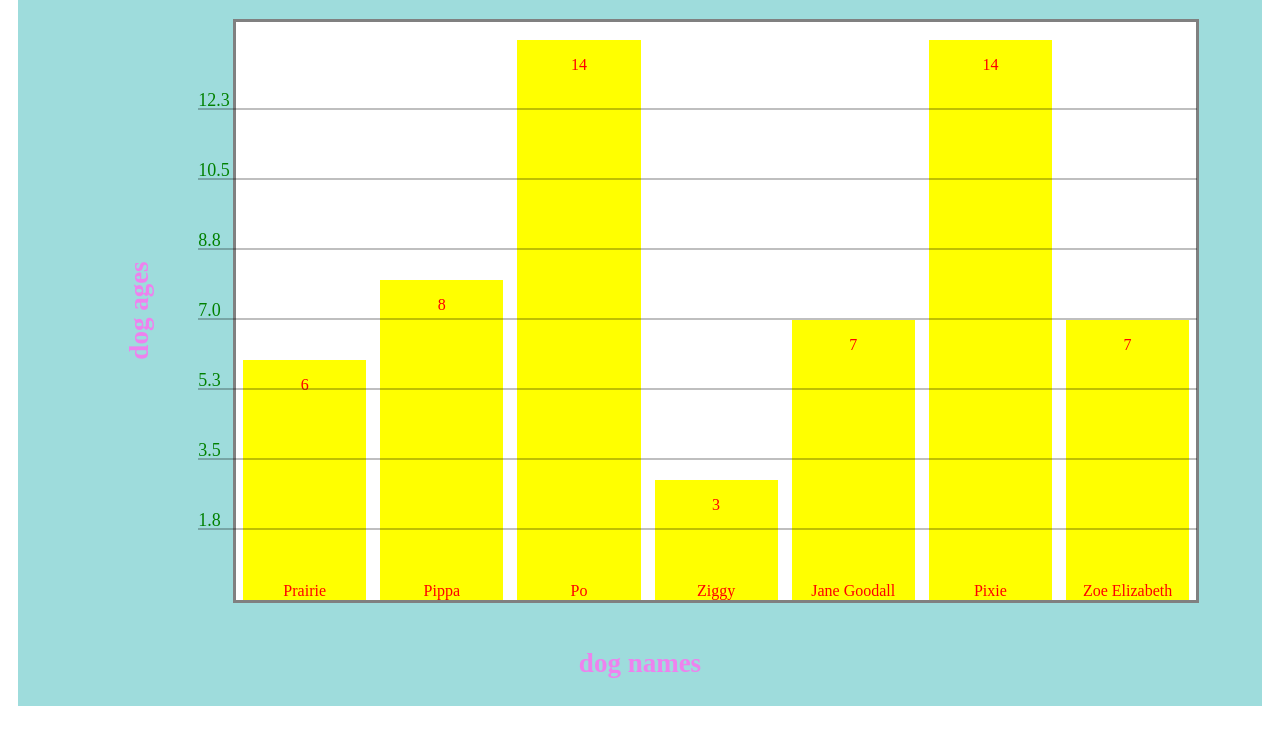
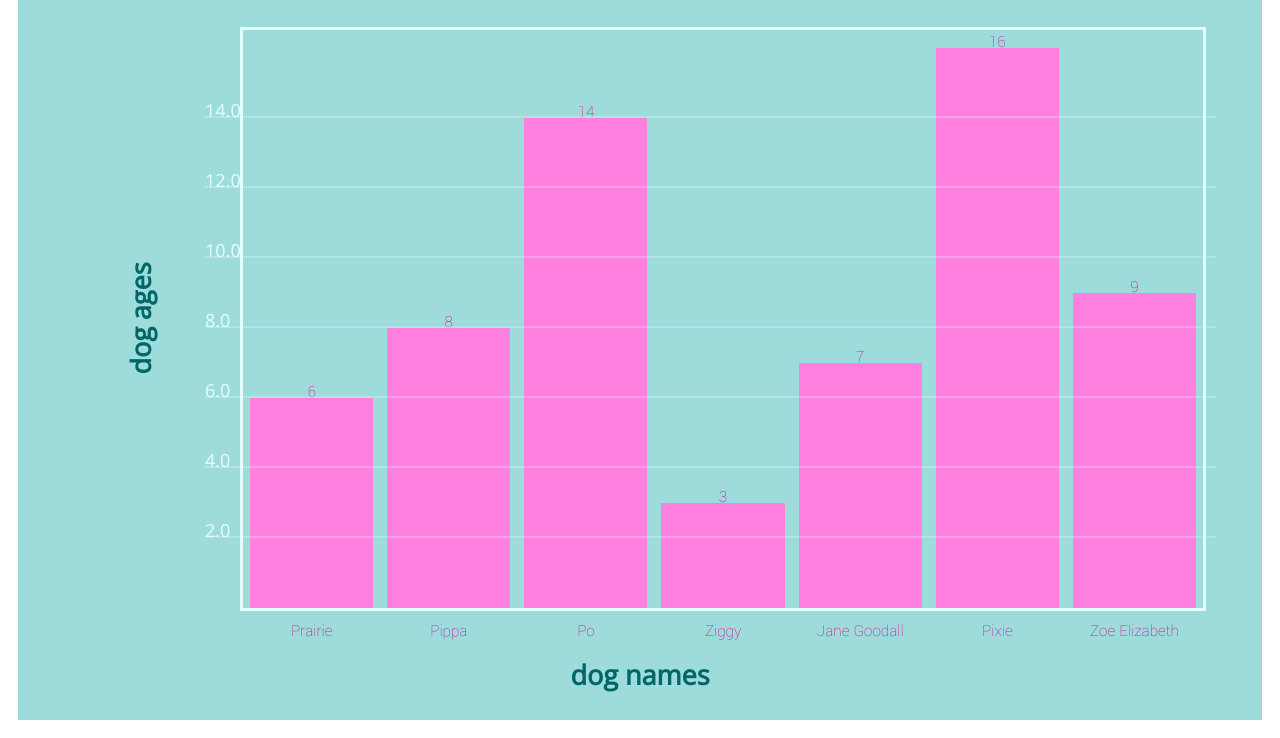
Before and after one commit to bainjen/bar-chart-stretch, a website: page bar-chart.html in a window 1280 px wide. Shown: the part 110-848 px from the top of the page. Drawn offline with nearby package versions, Linux system fonts and the light colour scheme.

Commit message:
adjust fonts, change margins on bard to push text above and below bar, stylistic tweaks.

```diff
--- a/bar-chart.css
+++ b/bar-chart.css
@@ -7,6 +7,7 @@ body {
   font-size: 18px;
   color: blue;
   margin: 1em;
+
 }
 
 .param-choices {
@@ -17,6 +18,8 @@ body {
   display: flex;
   flex-direction: column;
   align-items: center;
+  font-family: 'Open Sans', sans-serif;
+
 }
 
 .graph-container {
--- a/bar-chart.html
+++ b/bar-chart.html
@@ -4,6 +4,7 @@
   <head>
     <meta charset="utf-8">
     <link rel="stylesheet" href="./bar-chart.css">
+    <link href="https://fonts.googleapis.com/css2?family=Open+Sans&family=Yantramanav:wght@100&display=swap" rel="stylesheet">
     <title>Bar Chart Generator</title>
   </head>
 
--- a/bar-chart.js
+++ b/bar-chart.js
@@ -23,11 +23,11 @@ let data = [
   },
   {
     name: 'Pixie',
-    age: 14,
+    age: 16,
   },
   {
     name: 'Zoe Elizabeth',
-    age: 7,
+    age: 9,
   },
 ];
 
@@ -36,17 +36,20 @@ let data = [
 let options = {
   chartName: 'My dogs',
   chartNameSize: '37px',
-  chartNameColor: 'pink',
-  barColor: 'yellow',
-  barLabelColor: 'red',
-  barLabelSize: '16px',
+  chartNameColor: '#006666',
+  backgroundColor: 'rgb(158, 220, 220)',
+  borderColor: '#e6ffff',
+  barColor: '#ff80df',
+  barLabelColor: '#cc0099',
+  barLabelSize: '17px',
   titleY: 'dog ages',
   titleYSize: '27px',
-  titleYColor: 'violet',
+  titleYColor: '#006666',
   titleX: 'dog names',
   titleXSize: '27px',
-  titleXColor: 'violet',
-  numOfTicks: '7'
+  titleXColor: '#006666',
+  numOfTicks: '7',
+  valColor: '#e6ffff'
 
 };
 
@@ -87,10 +90,8 @@ function appendTicks(options, data) {
       'left': '-35px',
       'height': '70vh',
       'padding-top': '1em',
-      // 'width': '12px',
       'justify-content': 'space-evenly',
-      'color': 'green'
-      // 'border': '2px black solid'
+      'color': options.valColor
     })
 
     $(`#tickdiv-${l}`).css({
@@ -101,25 +102,16 @@ function appendTicks(options, data) {
     $(`#tickval-${l}`).css({
       'position': 'absolute',
       'left': '-3px',
-      // 'width': '40px',
       'height': '2px',
-      // 'margin-bottom': '2px',
-      // 'background-color': 'black',
-      // 'bottom': (chartHeight/ (parseInt(options.numOfTicks) + 1)) * (l + 1)
-      // 'bottom': `${20 * (l + 1)}%`
-      // 'bottom': `${chartHeight * ((l + 1)/ parseInt(options.numTicks) )}px`
     })
 
     $(`#tickline-${l}`).css({
       'position': 'absolute',
       'left': '-3px',
-      'width': '78vw',
+      'width': '79vw',
       'height': '2px',
-      'background-color': 'black',
+      'background-color': options.valColor,
       'opacity': '25%',
-      // 'bottom': `${20 * (l + 1)}%`
-      // 'bottom': (chartHeight/ (parseInt(options.numOfTicks) + 1)) * (l + 1)
-      // 'bottom': `${chartHeight * ((l + 1)/ parseInt(options.numTicks) )}px`
     })
 
 
@@ -155,16 +147,13 @@ function createGraphArea(element, options, data) {
     'font-size': options.titleXSize,
     'color': options.titleXColor
   });
-  // $('#grid-line').css({
-  //   'color': 'gray',
-
-  // });
 
   $('.graph-container').css({
     'display': 'flex',
     'justify-content': 'space-evenly',
     'height': '70vh',
-    'padding-top': '1em'
+    'padding-top': '1em',
+    'background-color' : options.backgroundColor
   });
 
   console.log($('.graph-container').height())
@@ -181,6 +170,10 @@ function addBar(data, xVar, yVar) {
   for (let i = 0; i < data.length; i++) {
     $('.graph-container').append(`<div id="bar-${i}" class="bar"><p class='yData'>${data[i][yVar]}</p><p class='xData'>${data[i][xVar]}</p></div>`);
 
+    $('.graph-container').css({
+      'border-color' : options.borderColor
+    })
+
     $(`#bar-${i}`).css({
       'height': `${convertBarPercent(data[i][yVar], maxVal)}%`
     })
@@ -192,17 +185,23 @@ function addBar(data, xVar, yVar) {
     'align-items': 'center',
     'margin-bottom': '0',
     'background-color': options.barColor,
+    'font-family': "'Yantramanav', sans-serif"
   });
+
   $('.yData').css(
     {
       'color': options.barLabelColor,
-      'font-size': options.barLabelSize
+      'font-size': options.barLabelSize,
+      'text-align': 'center',
+      'margin-top': '-1em',
     })
   $('.xData').css(
     {
       'color': options.barLabelColor,
       'font-size': options.barLabelSize,
-      'margin-bottom': '0'
+      'margin-bottom': '-2em',
+      'margin-top': '2px',
+      'text-align': 'center'
     })
 };
 
```
